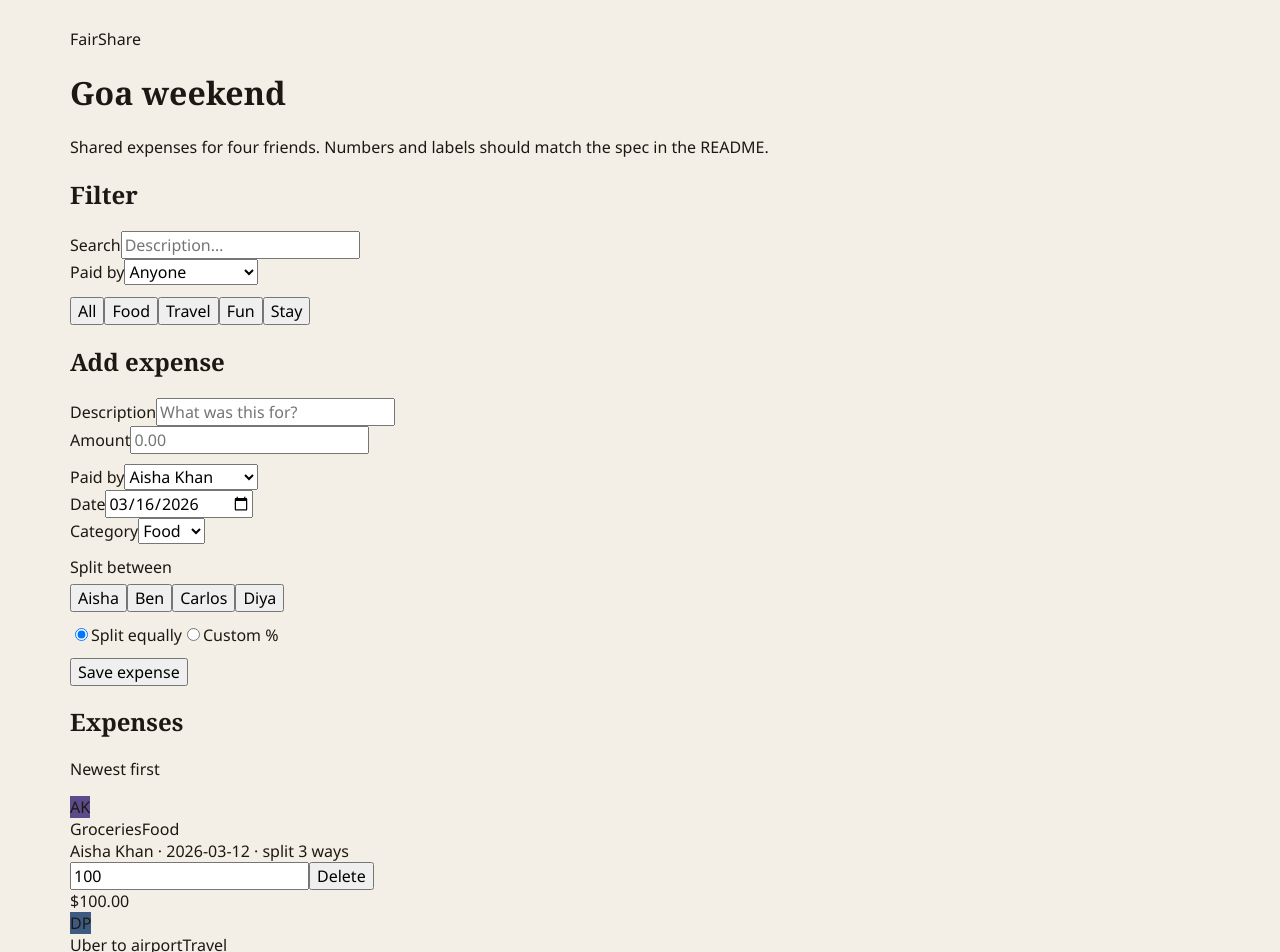
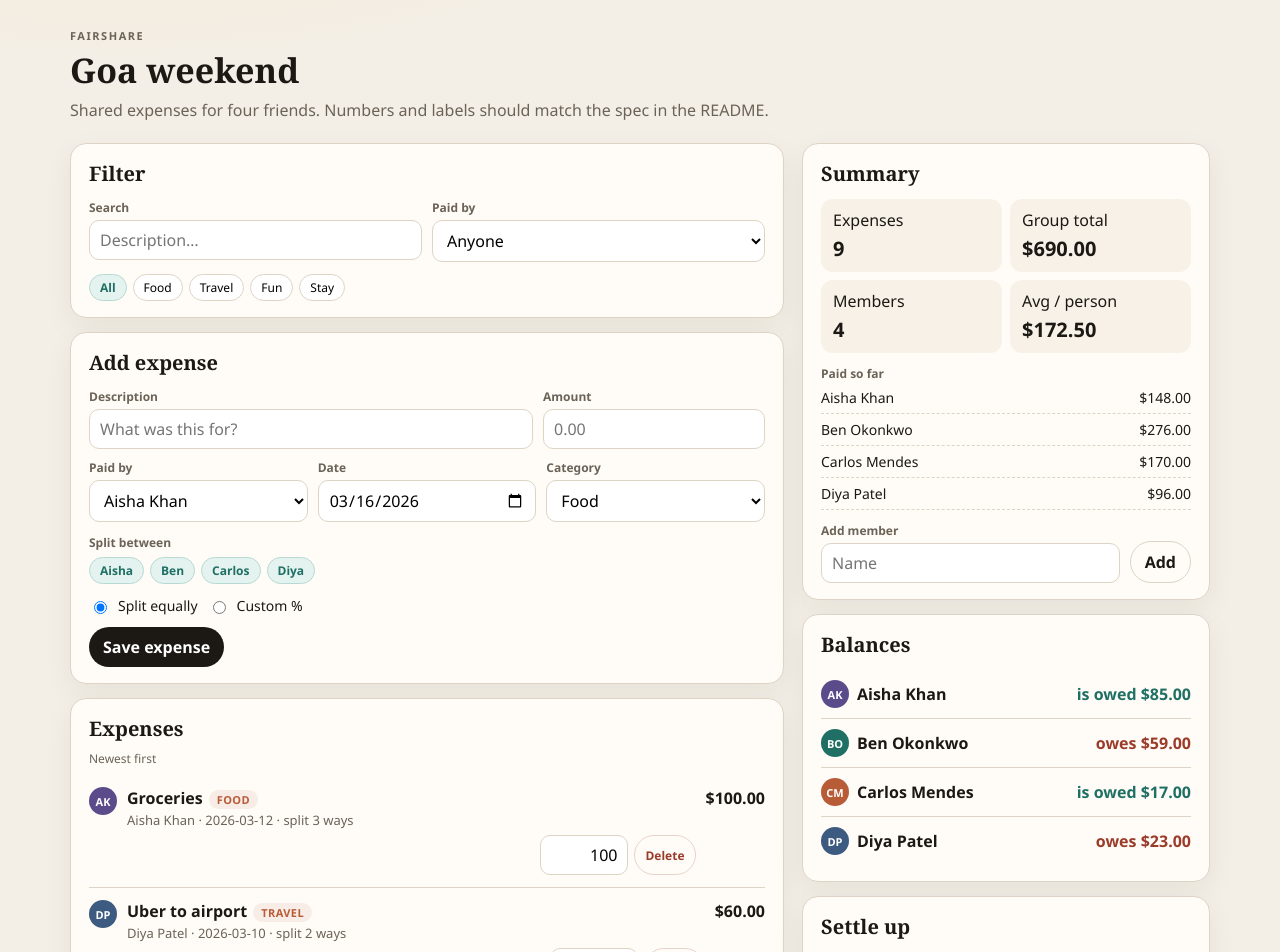
Before and after one commit to ruthwik-thotapelli/fairshare-splitter, a React (Vite) app: page / in a window 1280 px wide. Shown: the top 952 px of the page. Built offline with nearby package versions, Linux system fonts and the light colour scheme.

Commit message:
style: add responsive grid styling for desktop and mobile breakpoints

```diff
--- a/src/index.css
+++ b/src/index.css
@@ -52,3 +52,330 @@ textarea {
   margin: 0 auto;
   padding: 28px 20px 64px;
 }
+
+.topbar {
+  display: flex;
+  justify-content: space-between;
+  gap: 16px;
+  align-items: flex-end;
+  margin-bottom: 22px;
+}
+
+.eyebrow {
+  font-size: 11px;
+  letter-spacing: 0.14em;
+  text-transform: uppercase;
+  color: var(--muted);
+  font-weight: 700;
+}
+
+h1 {
+  margin: 4px 0 0;
+  font-size: 34px;
+}
+
+.subtitle {
+  margin: 6px 0 0;
+  color: var(--muted);
+}
+
+.workspace {
+  display: grid;
+  grid-template-columns: minmax(0, 1.4fr) minmax(280px, 0.8fr);
+  gap: 18px;
+  align-items: start;
+}
+
+.stack {
+  display: flex;
+  flex-direction: column;
+  gap: 14px;
+}
+
+.card {
+  background: var(--card);
+  border: 1px solid var(--line);
+  border-radius: 16px;
+  box-shadow: var(--shadow);
+  padding: 16px 18px;
+}
+
+.card h2 {
+  margin: 0 0 12px;
+  font-size: 20px;
+}
+
+.row {
+  display: flex;
+  gap: 10px;
+  flex-wrap: wrap;
+}
+
+.field {
+  display: flex;
+  flex-direction: column;
+  gap: 4px;
+  flex: 1;
+  min-width: 120px;
+}
+
+.field label,
+.legend {
+  font-size: 12px;
+  color: var(--muted);
+  font-weight: 600;
+}
+
+input,
+select {
+  border: 1px solid var(--line);
+  background: #fff;
+  border-radius: 10px;
+  padding: 8px 10px;
+}
+
+input:focus,
+select:focus {
+  outline: 2px solid #c9e4df;
+  border-color: var(--teal);
+}
+
+.btn {
+  border: 0;
+  border-radius: 999px;
+  padding: 9px 14px;
+  background: var(--ink);
+  color: #fff;
+  cursor: pointer;
+  font-weight: 600;
+}
+
+.btn:hover {
+  opacity: 0.92;
+}
+
+.btn.ghost {
+  background: transparent;
+  color: var(--ink);
+  border: 1px solid var(--line);
+}
+
+.btn.danger {
+  background: transparent;
+  color: var(--bad);
+  border: 1px solid #ead2cc;
+  padding: 4px 10px;
+  font-size: 12px;
+}
+
+.chips {
+  display: flex;
+  gap: 6px;
+  flex-wrap: wrap;
+}
+
+.chip {
+  border: 1px solid var(--line);
+  background: #fff;
+  border-radius: 999px;
+  padding: 4px 10px;
+  font-size: 12px;
+  cursor: pointer;
+}
+
+.chip.on {
+  background: var(--teal-soft);
+  border-color: #b7d9d3;
+  color: var(--teal);
+  font-weight: 700;
+}
+
+.avatar {
+  width: 28px;
+  height: 28px;
+  border-radius: 50%;
+  display: inline-flex;
+  align-items: center;
+  justify-content: center;
+  color: #fff;
+  font-size: 11px;
+  font-weight: 700;
+  flex: 0 0 auto;
+}
+
+.expense {
+  display: grid;
+  grid-template-columns: 28px 1fr auto;
+  gap: 10px;
+  padding: 12px 0;
+  border-bottom: 1px solid var(--line);
+  align-items: start;
+}
+
+.expense:last-child {
+  border-bottom: 0;
+}
+
+.expense-title {
+  font-weight: 700;
+}
+
+.expense-meta {
+  color: var(--muted);
+  font-size: 13px;
+  margin-top: 2px;
+}
+
+.cat {
+  display: inline-block;
+  font-size: 11px;
+  font-weight: 700;
+  letter-spacing: 0.04em;
+  text-transform: uppercase;
+  color: var(--clay);
+  background: var(--clay-soft);
+  border-radius: 999px;
+  padding: 2px 8px;
+  margin-left: 6px;
+}
+
+.amount {
+  font-variant-numeric: tabular-nums;
+  font-weight: 700;
+  text-align: right;
+}
+
+.sort-label {
+  font-size: 12px;
+  color: var(--muted);
+  margin: -4px 0 8px;
+}
+
+.balance-row {
+  display: flex;
+  justify-content: space-between;
+  align-items: center;
+  gap: 10px;
+  padding: 10px 0;
+  border-bottom: 1px solid var(--line);
+}
+
+.balance-row:last-child {
+  border-bottom: 0;
+}
+
+.who {
+  display: flex;
+  align-items: center;
+  gap: 8px;
+  font-weight: 600;
+}
+
+.owe {
+  color: var(--bad);
+  font-weight: 700;
+}
+
+.owed {
+  color: var(--good);
+  font-weight: 700;
+}
+
+.settled {
+  color: var(--muted);
+}
+
+.summary-grid {
+  display: grid;
+  grid-template-columns: 1fr 1fr;
+  gap: 8px;
+}
+
+.stat {
+  background: #f7f1e8;
+  border-radius: 12px;
+  padding: 10px 12px;
+}
+
+.stat b {
+  display: block;
+  font-size: 20px;
+  margin-top: 4px;
+}
+
+.person-stat {
+  display: flex;
+  justify-content: space-between;
+  padding: 6px 0;
+  font-size: 14px;
+  border-bottom: 1px dashed var(--line);
+}
+
+.hint {
+  color: var(--muted);
+  font-size: 13px;
+  margin: 8px 0 0;
+}
+
+.error {
+  color: var(--bad);
+  font-size: 13px;
+  margin: 8px 0 0;
+}
+
+.percent-grid {
+  display: grid;
+  gap: 8px;
+  margin-top: 8px;
+}
+
+.percent-row {
+  display: grid;
+  grid-template-columns: 1fr 90px;
+  gap: 8px;
+  align-items: center;
+}
+
+.check {
+  display: flex;
+  gap: 8px;
+  align-items: center;
+  font-size: 14px;
+}
+
+.empty {
+  color: var(--muted);
+  padding: 12px 0;
+}
+
+.transfer {
+  padding: 10px 0;
+  border-bottom: 1px solid var(--line);
+  font-size: 14px;
+}
+
+.transfer:last-child {
+  border-bottom: 0;
+}
+
+.edit-amount {
+  width: 88px;
+  text-align: right;
+}
+
+.actions {
+  display: flex;
+  gap: 6px;
+  justify-content: flex-end;
+  margin-top: 6px;
+}
+
+@media (max-width: 900px) {
+  .workspace {
+    grid-template-columns: 1fr;
+  }
+
+  h1 {
+    font-size: 28px;
+  }
+}
```
